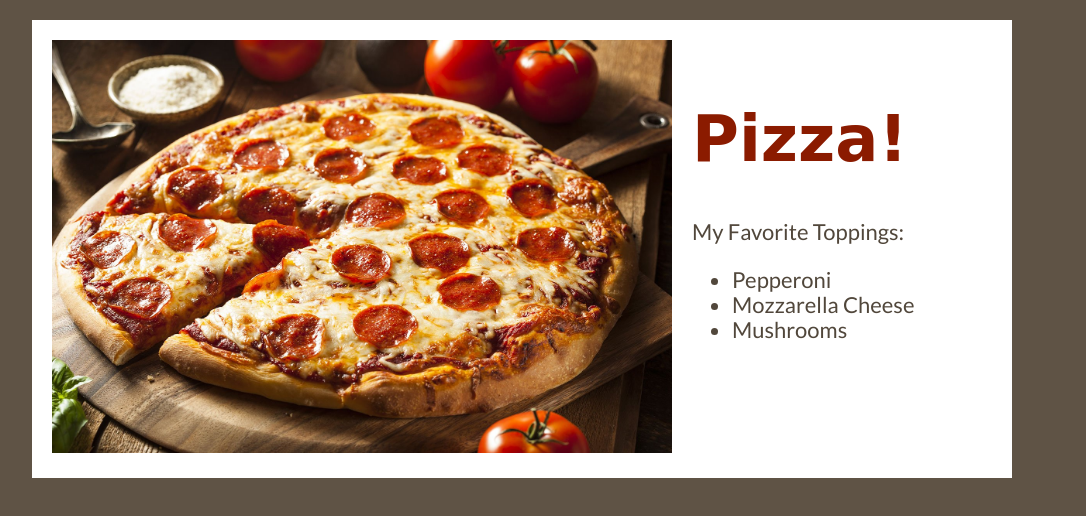
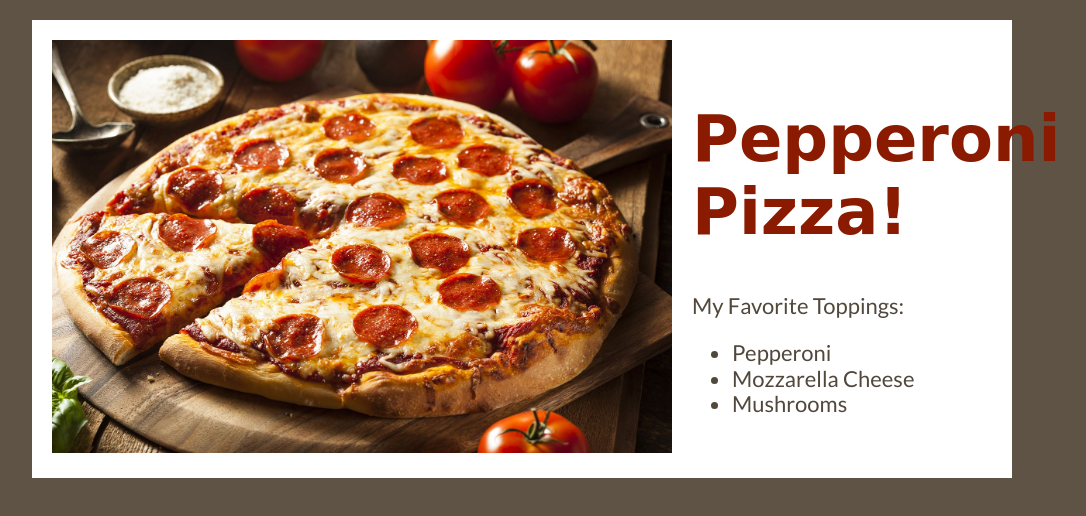
Before and after one commit to Marioruiz434/First-Repo, a plain HTML site: page index.html in a window 1280 px wide. Shown: the whole page, without its empty margins (118-1204 px from the left). Drawn offline with nearby package versions, Linux system fonts and the light colour scheme; a web font is replaced by a local one.

Commit message:
h1 name change

```diff
--- a/index.html
+++ b/index.html
@@ -19,7 +19,7 @@
     <img src="images/pepperoni-pizza.jpg" alt="Pizza with pepperoni and cheese." />
   </div>
   <div class="textContainer">
-    <h1>Pizza!</h1>
+    <h1>Pepperoni Pizza!</h1>
     <p>My Favorite Toppings: </p>
     <ul>
       <li>Pepperoni</li>
```
